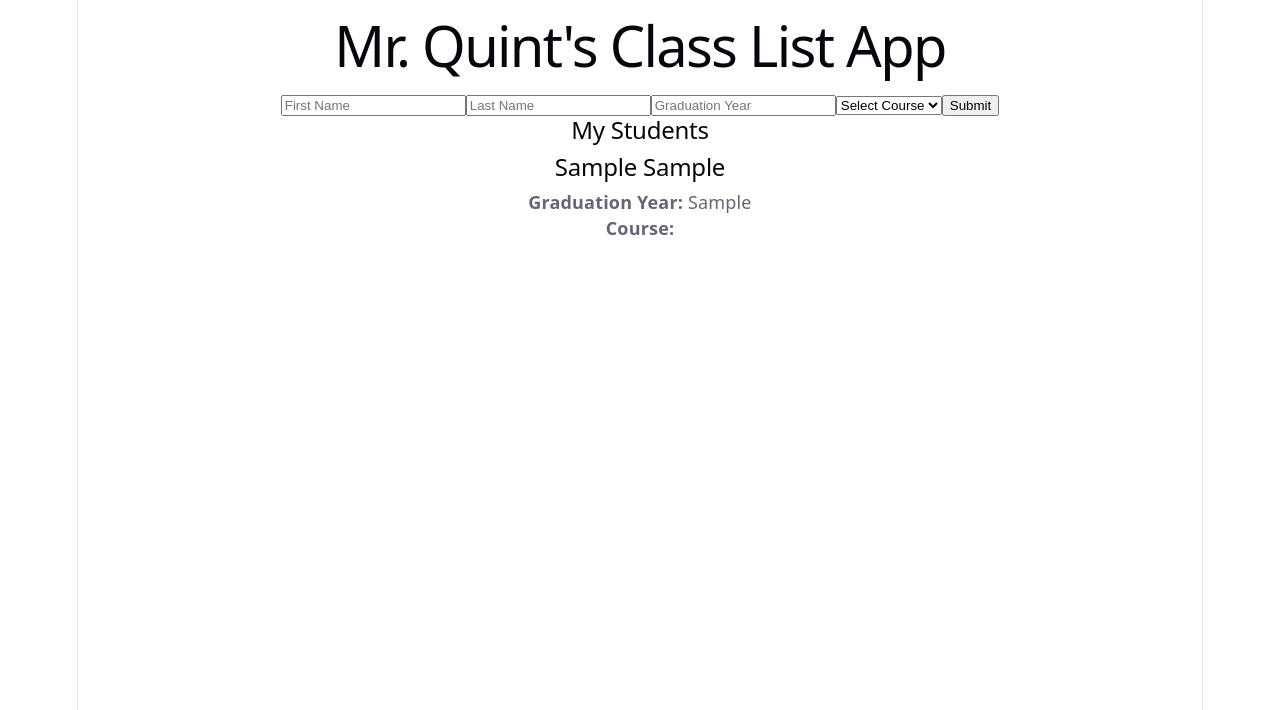
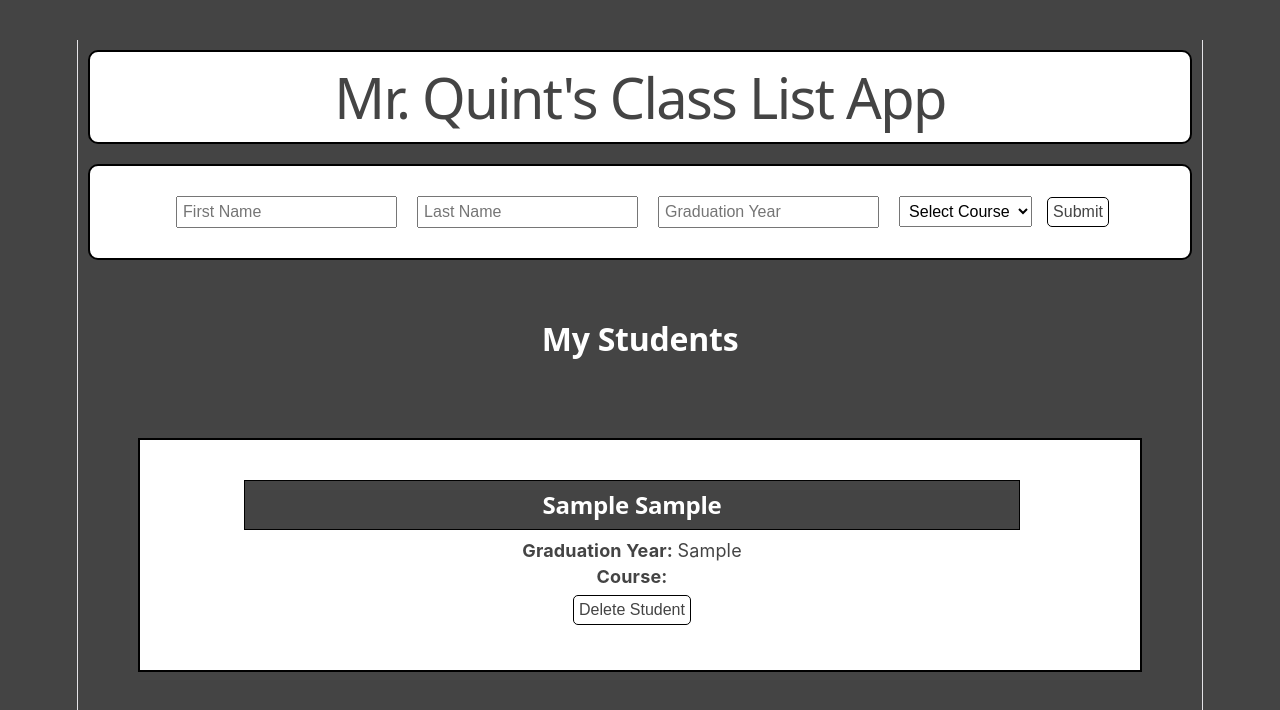
Before and after one commit to mquint18/Week8new, a React (Vite) app: page / in a window 1280 px wide. Both pictures are taken after typing "Sample", "Sample", "Sample" into the empty fields and a click on the button "Submit". Shown: the top 710 px of the page. Built offline with nearby package versions, Linux system fonts and the light colour scheme.

Commit message:
added styling

```diff
--- a/src/App.css
+++ b/src/App.css
@@ -0,0 +1,105 @@
+
+* {
+  margin: 0;
+  padding: 0;
+  box-sizing: border-box;
+}
+
+
+body {
+  font-family: Inter, Arial, sans-serif;
+  background: #444444;
+  min-height: 100vh;
+  padding: 40px 20px;
+}
+.head-div {
+    margin: 10px;
+    background-color: white;
+    border: black solid 2px;
+    border-radius: 10px;
+
+
+}
+
+h1{
+    color:#444444;
+    background-color: white;
+}
+
+.card-head{
+    color: white;
+    margin-top: 40px;
+    padding: 20px;
+    font-size: xx-large;
+    font-weight: bolder;
+}
+
+.student-container {
+  max-width: 1100px;
+  margin: 0 auto;
+}
+
+
+.student-container h1 {
+  text-align: center;
+  margin-bottom: 30px;
+  color: #1f2937;
+  font-size: 2.5rem;
+}
+
+.student-form {
+    flex: auto;
+    margin: 10px;
+    padding: 20px;
+    background-color:white;
+    color: #444444;
+    text-align: center;
+    border: black solid 2px;
+    border-radius: 10px;
+
+}
+
+.input {
+    margin: 10px;
+    padding: 5px;
+    font-size: medium;
+}
+
+.pull-down {
+    margin: 10px;
+    padding: 5px;
+    font-size: medium;
+}
+
+.clicky{
+    color: #444444;
+    background-color: white;
+    padding: 5px;
+    margin: 5px;
+    border: black solid 1px;
+    border-radius: 5px;
+    font-size: medium;
+}
+
+.student-card {
+
+    border: black solid 2px;
+    color:#444444;
+    background-color: white;
+    margin: 60px;
+    padding-left: 4px;
+    padding-right: 20px;
+    padding-bottom: 40px;
+    padding-top: 40px;
+}
+
+.student-name{
+    color: white;
+    background-color: #444444;
+    border: black solid 1px;
+    margin-left:  100px;
+    margin-right: 100px;
+    padding-top: 10px;
+    padding-bottom: 10px;
+    font-weight: bold;
+}
--- a/src/App.jsx
+++ b/src/App.jsx
@@ -1,4 +1,4 @@
-import { useState } from 'react'
+
 import Header from './Components/Header'
 import StudentForm from './Pages/StudentForm'
 
--- a/src/Components/StudentCard.jsx
+++ b/src/Components/StudentCard.jsx
@@ -1,11 +1,11 @@
+import Button from "./Button";
 
-
-function StudentCard({student}) {
+function StudentCard({student, onDelete}) {
 
         return (
             <div className= "student-card">
 
-            <h2>
+            <h2 className="student-name">
                 {student.firstName} {student.lastName}
             </h2>
 
@@ -19,6 +19,11 @@ function StudentCard({student}) {
                     {student.course}
             </p>
 
+            <Button
+            text = "Delete Student"
+            onClick = {onDelete}
+            />
+
             </div>
         )
 
--- a/src/Pages/StudentForm.jsx
+++ b/src/Pages/StudentForm.jsx
@@ -37,11 +37,20 @@ function StudentForm(){
             gradYear: "",
             course: ""
             });
+
+    }
+
+     function DeleteStudent(index) {
+        const updatedStudents = students.filter(
+            (_, i) => i !== index
+        );
+
+        setStudents(updatedStudents);
     }
     return(
         <div>
 
-            <form onSubmit={handleSubmit}>
+            <form onSubmit={handleSubmit} className="student-form">
 
                 <NewInput
                     name= "firstName"
@@ -70,6 +79,7 @@ function StudentForm(){
                     name = "course"
                     value = {student.course}
                     onChange={handleChange}
+                    className="pull-down"
                 >
                     <option value="">Select Course</option>
                     <option value="Math">Math</option>
@@ -88,13 +98,14 @@ function StudentForm(){
 
 
             <div>
-            <h2>My Students</h2>
+            <h2 className="card-head">My Students</h2>
 
             <div className="student-list">
              {students.map((student, index) => (
             <StudentCard
                 key={index}
                 student={student}
+                onDelete={() => DeleteStudent(index)}
             />
              ))}
             </div>
```
Also changed, not shown: src/Pages/StudentList.jsx (deleted, +0 -57 lines).
